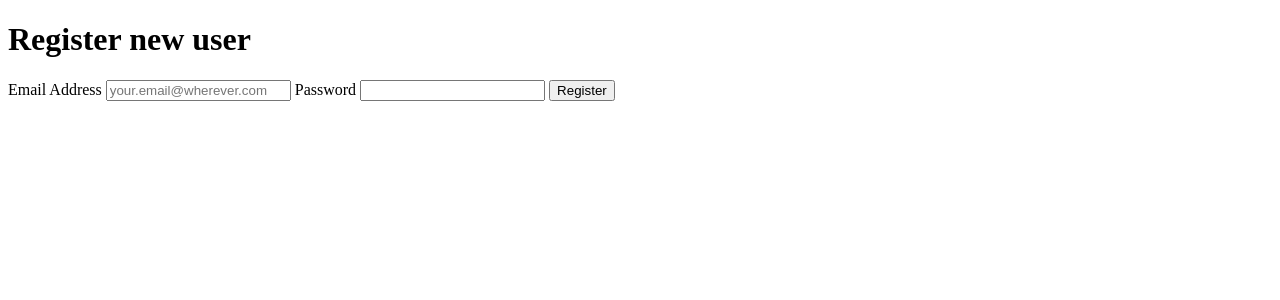
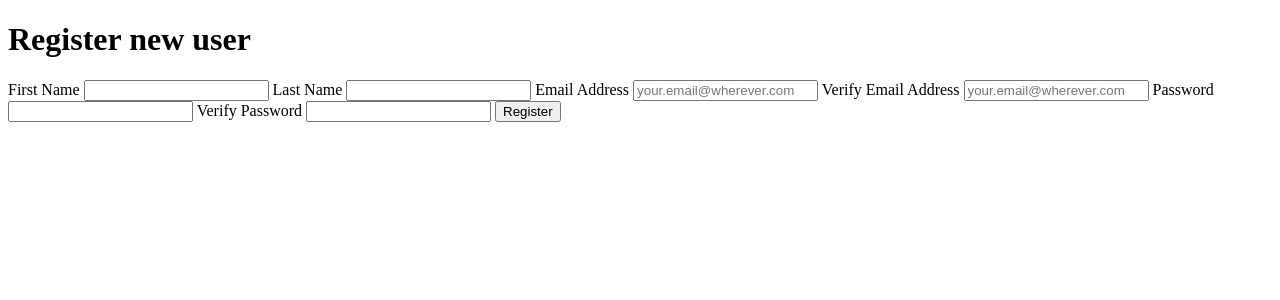
Before and after one commit to marcmajcher/ApocalypseExpress, a Node server app: page /register in a window 1280 px wide. Shown: the top 300 px of the page. Run offline with Node 20, Linux system fonts and the light colour scheme.

Commit message:
added names to registration

```diff
--- a/routes/index.js
+++ b/routes/index.js
@@ -40,12 +40,28 @@ router.get('/register', (req, res, next) => {
 
 /* Create new user */
 router.post('/register', (req, res, next) => {
-  if (req.body.email && req.body.password && req.body.firstname && req.body.lastname) {
+  if (req.body.email && req.body.vemail &&
+      req.body.password && req.body.vpassword &&
+      req.body.firstname && req.body.lastname) {
+    if (req.body.password !== req.body.vpassword) {
+      var err = new Error('Passwords do not match')
+      err.status = 500;
+      next(err);
+    }
+    else if (req.body.email !== req.body.vemail) {
+      var err = new Error('Emails do not match')
+      err.status = 500;
+      next(err);
+    }
+    else {
       bcrypt.hash(req.body.password, 12)
         .then((hashed_password) => {
           return knex('users')
             .insert({
               email: req.body.email,
+              firstname: req.body.firstname,
+              lastname: req.body.lastname,
+              screenname: generateScreenName(),
               hashed_password: hashed_password
             }, '*');
         })
@@ -57,6 +73,7 @@ router.post('/register', (req, res, next) => {
         .catch((err) => {
           next(err);
         });
+      }
     }
     else {
       var err = new Error('Registration missing required fields')
@@ -95,4 +112,10 @@ router.get('/logout', (req, res) => {
     res.redirect('/');
 });
 
+
+
+function generateScreenName() {
+  return 'Random Screen Name';
+}
+
 module.exports = router;
--- a/views/partials/header.ejs
+++ b/views/partials/header.ejs
@@ -3,7 +3,7 @@
   <nav id="nav">
     <ul>
       <% if (session.user) { %>
-      <li>Hi, <%= session.user.email %></li>
+      <li>Hi, <%= session.user.firstname %></li>
       <li><a href="/logout">Logout</a></li>
       <% } else { %>
       <li>
--- a/views/register.ejs
+++ b/views/register.ejs
@@ -7,10 +7,18 @@
   <body>
     <h1>Register new user</h1>
     <form class="" action="/register" method="post">
+      <label for="firstname">First Name</label>
+      <input id="firstname" type="text" name="firstname">
+      <label for="lastname">Last Name</label>
+      <input id="lastname" type="text" name="lastname">
       <label for="email">Email Address</label>
       <input id="email" type="text" name="email" placeholder="your.email@wherever.com">
+      <label for="vemail">Verify Email Address</label>
+      <input id="vemail" type="text" name="vemail" placeholder="your.email@wherever.com">
       <label for="password">Password</label>
       <input id="password" type="password" name="password">
+      <label for="vpassword">Verify Password</label>
+      <input id="vpassword" type="password" name="vpassword">
       <button type="submit">Register</button>
     </form>
   </body>
```
Also changed, not shown: seeds/dev/001_admin.js (+6 -1 lines), seeds/test/001_admin.js (+11 -2 lines), test/users.js (+78 -11 lines), migrations/20161019011817_usernames.js (added). Lines whose indentation alone changed are shown as unchanged.
